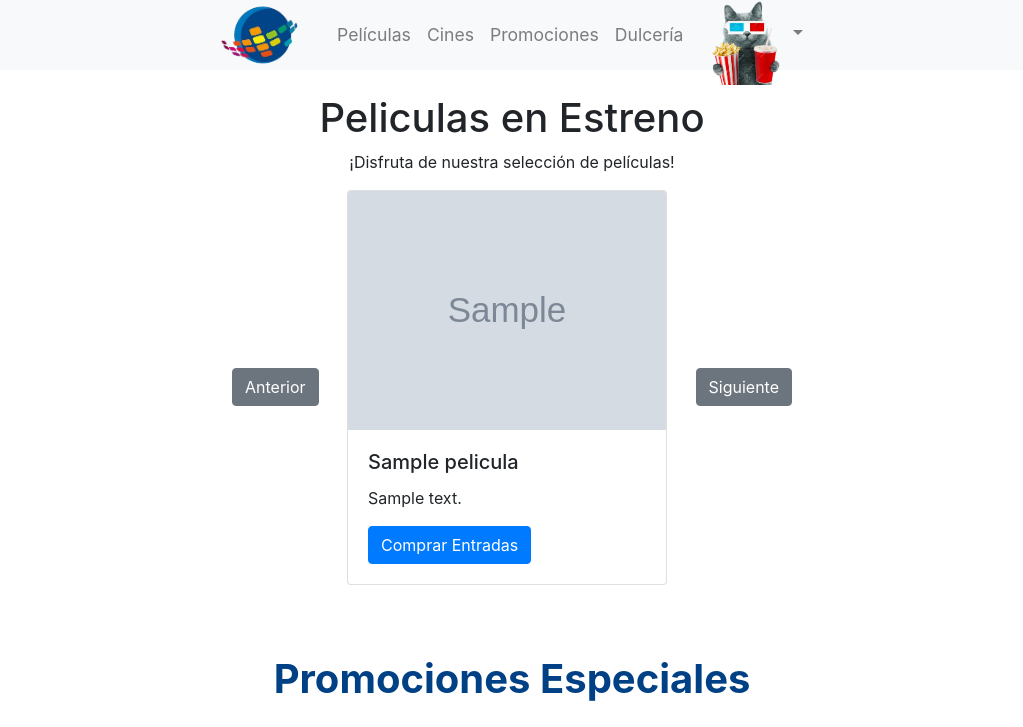
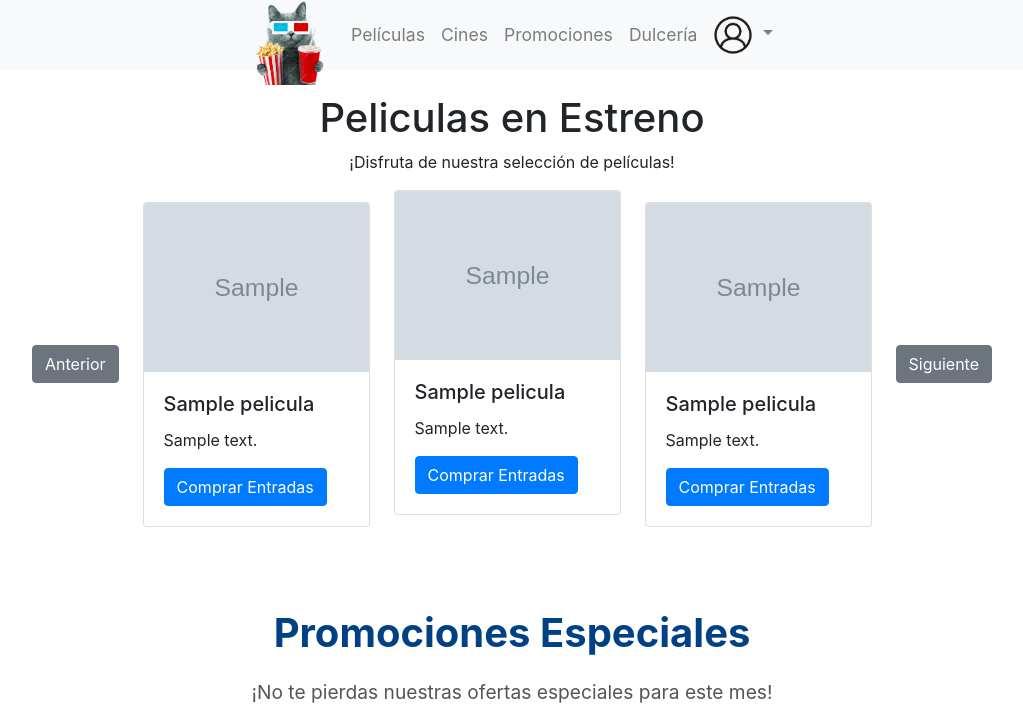
Before and after one commit to gmarcoDev/Proyecto_Algoritmos, a Flask app: page / in a window 1280 px wide. Shown: the top 727 px of the page, without its empty margins (128-1151 px from the left). Run offline with Flask 3, Linux system fonts and the light colour scheme; tables that the repository leaves empty or names only in its code hold one stand-in row (values such as "Sample post"); grey boxes marked "Sample" are stand-in pictures; some libraries are stand-ins or nearby versions.

Commit message:
--modif--

```diff
--- a/app/app.py
+++ b/app/app.py
@@ -27,19 +27,28 @@ def index():
     for idx, pelicula in enumerate(peliculas):
         lista_peliculas.agregar_pelicula(pelicula[0], pelicula[1], idx, pelicula[2])  # Ahora también pasamos 'imagen'
 
-    # Obtener la primera película
+    # Obtener las tres películas
     pelicula_actual = lista_peliculas.obtener_primera_pelicula()
+    pelicula_siguiente = lista_peliculas.obtener_siguiente(pelicula_actual)
+    pelicula_tercera = lista_peliculas.obtener_siguiente(pelicula_siguiente)
 
-    # Pasar la película actual a la plantilla
+    # Obtener la anterior de la actual
+    pelicula_anterior = lista_peliculas.obtener_anterior(pelicula_actual)
+    pelicula_siguiente_siguiente = lista_peliculas.obtener_siguiente(pelicula_tercera)
+
+    # Pasar las películas actuales a la plantilla
     data = {
         'titulo': 'Peliculas en Estreno',
         'bienvenida': '¡Disfruta de nuestra selección de películas!',
-        'pelicula_actual': pelicula_actual
+        'pelicula_actual': pelicula_actual,
+        'pelicula_siguiente': pelicula_siguiente,
+        'pelicula_tercera': pelicula_tercera,
+        'pelicula_anterior': pelicula_anterior,
+        'pelicula_siguiente_siguiente': pelicula_siguiente_siguiente
     }
 
     return render_template('index.html', data=data)
 
-# Ruta para ver una película específica
 @app.route('/pelicula/<int:indice>', methods=['GET'])
 def ver_pelicula(indice):
     # Crear una lista circular enlazada
@@ -47,7 +56,7 @@ def ver_pelicula(indice):
 
     # Consulta de las películas en la base de datos
     cursor = mysql.connection.cursor()
-    cursor.execute("SELECT titulo, descripcion, imagen FROM Peliculas")  # Ahora traemos 'imagen' también
+    cursor.execute("SELECT titulo, descripcion, imagen FROM Peliculas")  # Traemos 'imagen' también
     peliculas = cursor.fetchall()
 
     # Agregar las películas a la lista circular
@@ -61,14 +70,27 @@ def ver_pelicula(indice):
             break
         pelicula_actual = lista_peliculas.obtener_siguiente(pelicula_actual)
 
-    # Pasar la película actual a la plantilla
+    # Obtener las siguientes y anteriores películas
+    pelicula_anterior = lista_peliculas.obtener_anterior(pelicula_actual)
+    pelicula_siguiente = lista_peliculas.obtener_siguiente(pelicula_actual)
+    pelicula_siguiente_siguiente = lista_peliculas.obtener_siguiente(pelicula_siguiente)
+
+    # Aquí nos aseguramos de que la clave 'pelicula_tercera' esté correctamente definida
+    pelicula_tercera = pelicula_siguiente_siguiente
+
+    # Pasar las películas actuales a la plantilla
     data = {
         'titulo': 'Peliculas en Estreno',
         'bienvenida': '¡Disfruta de nuestra selección de películas!',
-        'pelicula_actual': pelicula_actual
+        'pelicula_actual': pelicula_actual,
+        'pelicula_anterior': pelicula_anterior,
+        'pelicula_siguiente': pelicula_siguiente,
+        'pelicula_siguiente_siguiente': pelicula_siguiente_siguiente,  # Esto ya está aquí
+        'pelicula_tercera': pelicula_tercera  # Añadimos correctamente 'pelicula_tercera'
     }
 
     return render_template('index.html', data=data)
+
 
 @app.route('/login')
 def login():
--- a/app/templates/index.html
+++ b/app/templates/index.html
@@ -21,7 +21,7 @@
         <div class="collapse navbar-collapse justify-content-center" id="navbarNav">
             <ul class="navbar-nav">
                 <a class="navbar-brand" href="/">
-                    <img src="{{ url_for('static', filename='images/logo3.png') }}" alt="Logo CineDB" style="height: 100px; width: auto;">
+                    <img src="{{ url_for('static', filename='images/logo2.png') }}" alt="Logo CineDB" style="height: 100px; width: auto;">
                 </a>
                 <li class="nav-item">
                     <a class="nav-link" href="/peliculas">Películas</a>
@@ -30,14 +30,14 @@
                     <a class="nav-link" href="/cines">Cines</a>
                 </li>
                 <li class="nav-item">
-                    <a class="nav-link" href="#promociones">Promociones</a> <!-- Enlace de anclaje -->
+                    <a class="nav-link" href="#promociones">Promociones</a>
                 </li>
                 <li class="nav-item">
                     <a class="nav-link" href="/dulceria">Dulcería</a>
                 </li>
                 <li class="nav-item dropdown">
                     <a class="nav-link dropdown-toggle" href="#" id="navbarDropdown" role="button" data-toggle="dropdown" aria-haspopup="true" aria-expanded="false">
-                        <img src="{{ url_for('static', filename='images/logo2.png') }}" alt="Logo" style="height: 100px; width: auto;">
+                        <img src="{{ url_for('static', filename='images/user.png') }}" alt="Logo" style="height: 40px; width: auto;">
                     </a>
                     <div class="dropdown-menu" aria-labelledby="navbarDropdown">
                         <a class="dropdown-item" href="/login">Iniciar sesión</a>
@@ -56,9 +56,10 @@
 </header>
 
 <!-- Cards de películas en la página principal -->
-<div class="d-flex justify-content-between align-items-center mx-auto" style="max-width: 35rem;">
-    <a href="{{ url_for('ver_pelicula', indice=data['pelicula_actual'].anterior.indice) }}" class="btn btn-secondary">Anterior</a>
-    <div class="card" style="width: 20rem;">
+<div class="d-flex justify-content-between align-items-center mx-auto" style="max-width: 60rem;">
+    <a href="{{ url_for('ver_pelicula', indice=data['pelicula_anterior'].indice) }}" class="btn btn-secondary">Anterior</a>
+    <!-- Card 1 (Película Actual) -->
+    <div class="card mx-4" style="width: 60rem;">
         <img src="{{ url_for('static', filename='images/' + data['pelicula_actual'].imagen) }}" class="card-img-top" alt="{{ data['pelicula_actual'].titulo }}">
         <div class="card-body">
             <h5 class="card-title">{{ data['pelicula_actual'].titulo }}</h5>
@@ -66,10 +67,28 @@
             <a href="#" class="btn btn-primary">Comprar Entradas</a>
         </div>
     </div>
-    <a href="{{ url_for('ver_pelicula', indice=data['pelicula_actual'].siguiente.indice) }}" class="btn btn-secondary">Siguiente</a>
+
+    <div class="card mb-4" style="width: 60rem;">
+        <img src="{{ url_for('static', filename='images/' + data['pelicula_siguiente'].imagen) }}" class="card-img-top" alt="{{ data['pelicula_siguiente'].titulo }}">
+        <div class="card-body">
+            <h5 class="card-title">{{ data['pelicula_siguiente'].titulo }}</h5>
+            <p class="card-text">{{ data['pelicula_siguiente'].descripcion }}</p>
+            <a href="#" class="btn btn-primary">Comprar Entradas</a>
+        </div>
+    </div>
+
+    <div class="card mx-4" style="width: 60rem;">
+        <img src="{{ url_for('static', filename='images/' + data['pelicula_tercera'].imagen) }}" class="card-img-top" alt="{{ data['pelicula_tercera'].titulo }}">
+        <div class="card-body">
+            <h5 class="card-title">{{ data['pelicula_tercera'].titulo }}</h5>
+            <p class="card-text">{{ data['pelicula_tercera'].descripcion }}</p>
+            <a href="#" class="btn btn-primary">Comprar Entradas</a>
+        </div>
+    </div>
+
+    <a href="{{ url_for('ver_pelicula', indice=data['pelicula_siguiente_siguiente'].indice) }}" class="btn btn-secondary">Siguiente</a>
 </div>
 
-<!-- Sección de promociones con el id -->
 <!-- Sección de promociones con el id -->
 <section id="promociones" class="promociones-section text-center">
     <h2 class="promociones-title">Promociones Especiales</h2>
```
Also changed, not shown: app/static/images/deadpool.jpg (added), app/static/images/exorcist.jpg (added), app/static/images/guardians_of_galaxy.jpg (added), app/static/images/hangover_part_ii.jpg (added), app/static/images/it.jpg (added), app/static/images/jumanji_welcome.jpg (added), app/static/images/lion_king.jpg (added), app/static/images/shutter_island.jpg (added), app/static/images/spiderman_no_way_home.jpg (added).
